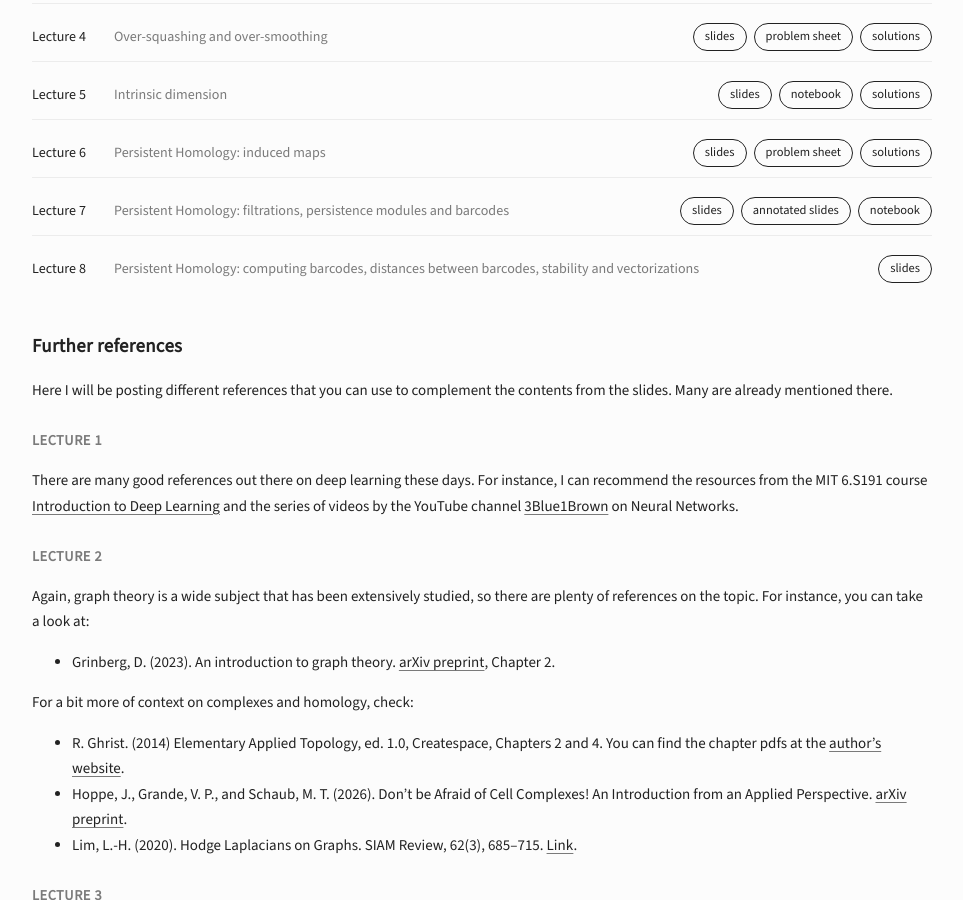
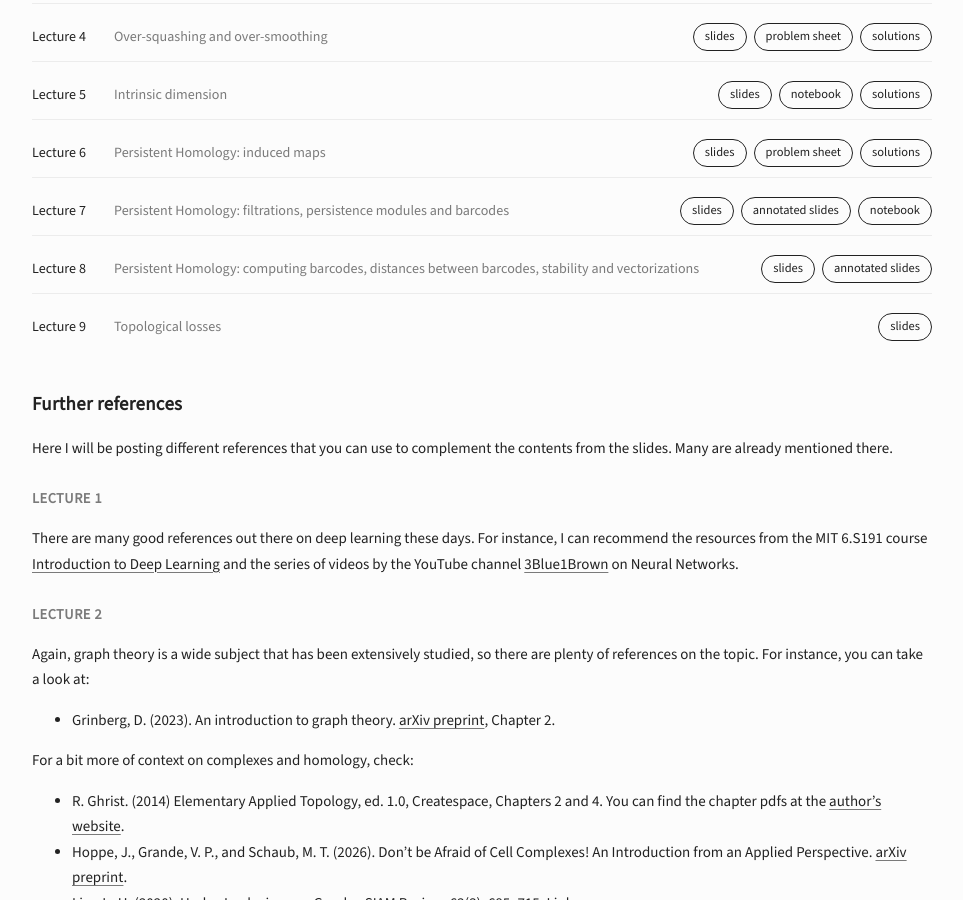
Before and after one commit to inesgare/inesgare.github.io, a Jekyll site: the page built from course-pages/gtml-2026.md, in a window 1280 px wide and 900 px high, scrolled down 2338 px. Shown: the whole window, without its empty margins (158-1121 px from the left). Built offline with Jekyll 4.4.1, drawn with Linux system fonts in a browser that asks for light colours.

Commit message:
new slides

```diff
--- a/course-pages/gtml-2026.md
+++ b/course-pages/gtml-2026.md
@@ -135,6 +135,14 @@ In the code-based practice sessions, I will upload a jupyter notebook with secti
     <span class="session-title">Persistent Homology: computing barcodes, distances between barcodes, stability and vectorizations</span>
     <div class="session-links">
       <a class="btn-link btn-slides" href="/docs/tdl-course/session-8.pdf" target="_blank" rel="noopener">slides</a>
+      <a class="btn-link btn-slides" href="/docs/tdl-course/session-8-annotated.pdf" target="_blank" rel="noopener">annotated slides</a>
+    </div>
+  </div>
+    <div class="session-item">
+    <span class="session-label">Lecture 9</span>
+    <span class="session-title">Topological losses</span>
+    <div class="session-links">
+      <a class="btn-link btn-slides" href="/docs/tdl-course/session-9.pdf" target="_blank" rel="noopener">slides</a>
     </div>
   </div>
 </div>
```
Also changed, not shown: 2 other files.
